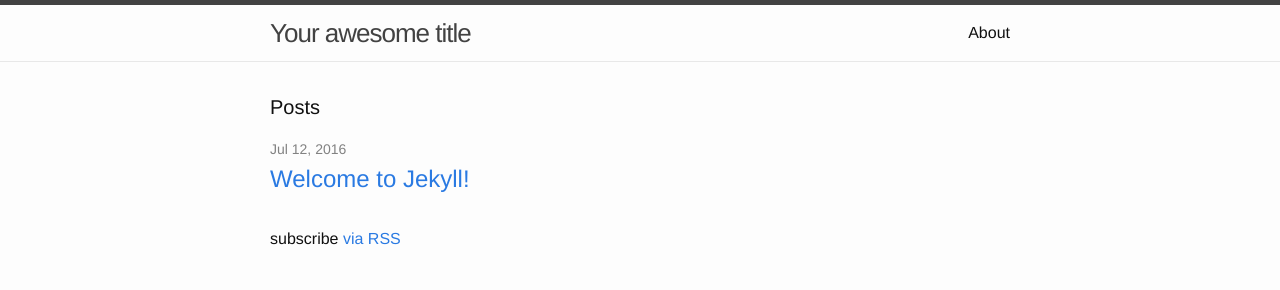
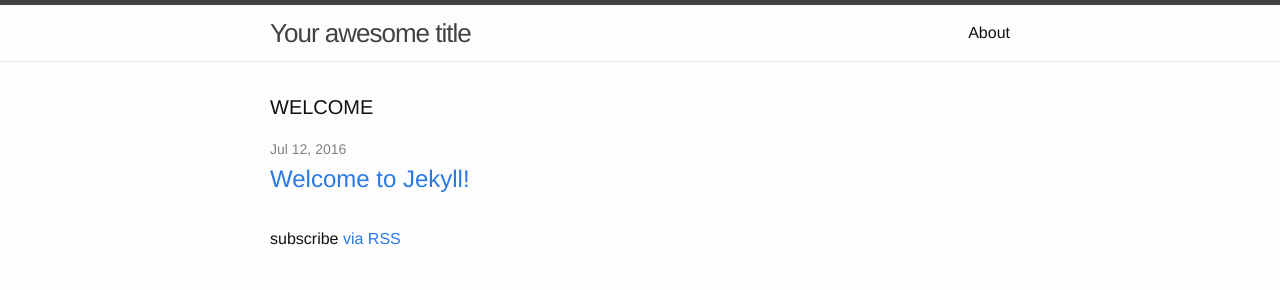
Before and after one commit to natek09/natek09.github.io, a Jekyll site: the page built from index.html, in a window 1280 px wide. Shown: the top 290 px of the page. Built offline with Jekyll 4.4.1, drawn with Linux system fonts in a browser that asks for light colours.

Commit message:
Update index.html

```diff
--- a/index.html
+++ b/index.html
@@ -4,7 +4,7 @@
 
 <div class="home">
 
-  <h1 class="page-heading">Posts</h1>
+  <h1 class="page-heading">WELCOME</h1>
 
   <ul class="post-list">
     {% for post in site.posts %}
```
